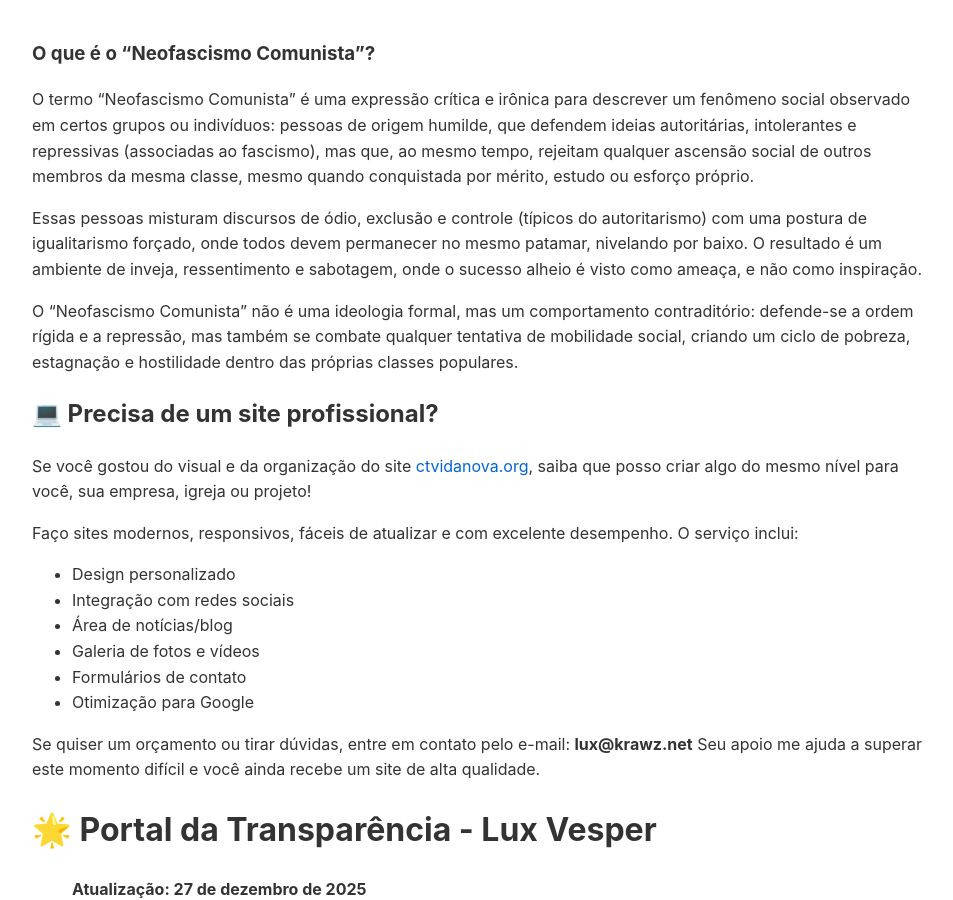
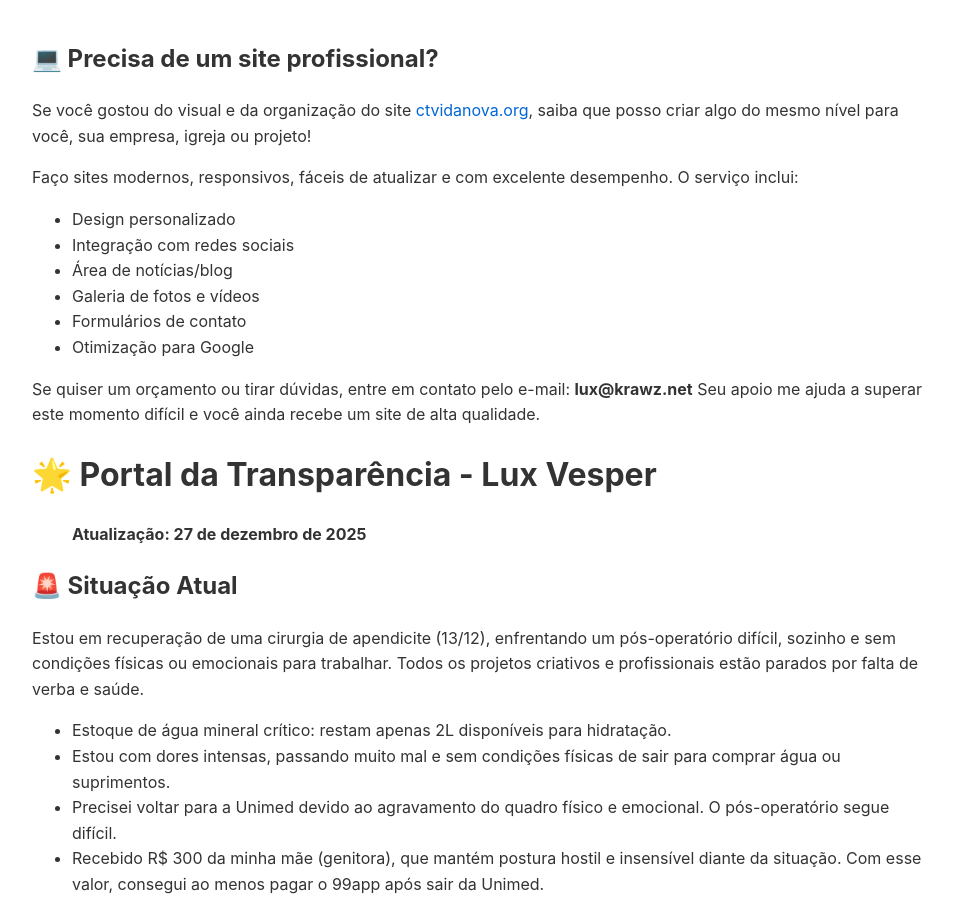
Before and after one commit to Lukixfer/transparencia-lux-vesper, a Jekyll site: the page built from index.md, in a window 1280 px wide and 900 px high. Shown: the whole window, without its empty margins (158-1111 px from the left). Built offline with Jekyll 4.4.1, drawn with Linux system fonts in a browser that asks for light colours; our own code applies the rules of GitHub Pages for plain Markdown files; some of the changed text lies outside the part shown.

```diff
--- a/index.md
+++ b/index.md
@@ -1,11 +1,3 @@
-### O que é o “Neofascismo Comunista”?
-
-O termo “Neofascismo Comunista” é uma expressão crítica e irônica para descrever um fenômeno social observado em certos grupos ou indivíduos: pessoas de origem humilde, que defendem ideias autoritárias, intolerantes e repressivas (associadas ao fascismo), mas que, ao mesmo tempo, rejeitam qualquer ascensão social de outros membros da mesma classe, mesmo quando conquistada por mérito, estudo ou esforço próprio.
-
-Essas pessoas misturam discursos de ódio, exclusão e controle (típicos do autoritarismo) com uma postura de igualitarismo forçado, onde todos devem permanecer no mesmo patamar, nivelando por baixo. O resultado é um ambiente de inveja, ressentimento e sabotagem, onde o sucesso alheio é visto como ameaça, e não como inspiração.
-
-O “Neofascismo Comunista” não é uma ideologia formal, mas um comportamento contraditório: defende-se a ordem rígida e a repressão, mas também se combate qualquer tentativa de mobilidade social, criando um ciclo de pobreza, estagnação e hostilidade dentro das próprias classes populares.
-
 ## 💻 Precisa de um site profissional?
 
 Se você gostou do visual e da organização do site [ctvidanova.org](https://ctvidanova.org), saiba que posso criar algo do mesmo nível para você, sua empresa, igreja ou projeto!
```
Also changed, not shown: other parts of index.md (+10 -0 lines).
